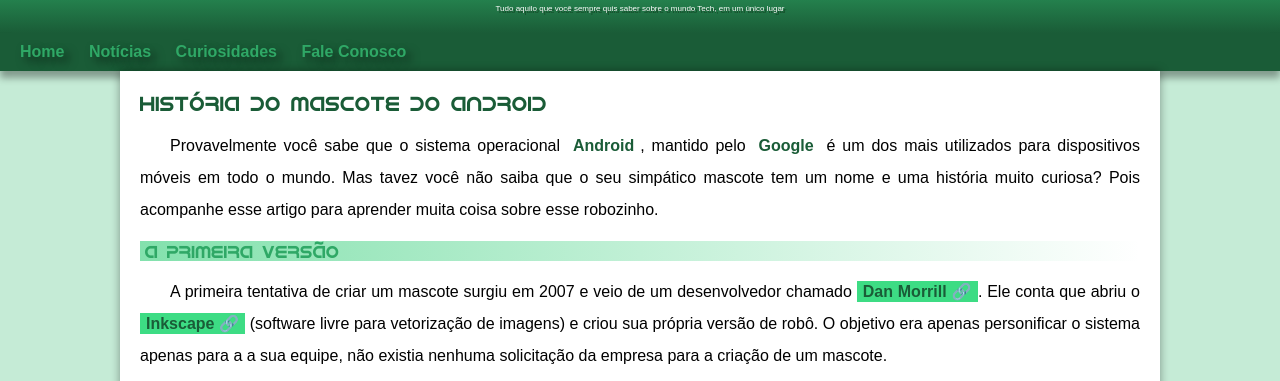
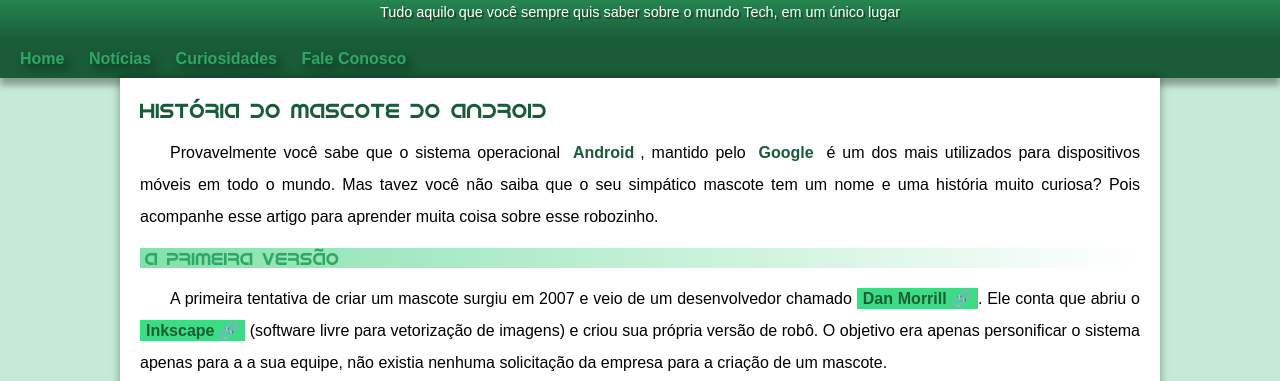
Before and after one commit to Alexandre-gusmao/html-css, a plain HTML site: page desafios/desafio0100/index.html in a window 1280 px wide. Shown: the part 84-465 px from the top of the page. Drawn offline with Linux system fonts and the light colour scheme.

Commit message:
Update style.css
melhorando tamanho header p

```diff
--- a/desafios/desafio0100/estilo/style.css
+++ b/desafios/desafio0100/estilo/style.css
@@ -76,7 +76,7 @@ font-size: 1.5;}
 header p {
     color: white;
     font-family: var(--fontepadrao);
-    font-size: 0.5em; /* Verifique se esse tamanho é adequado */
+    font-size: 0.9em; /* Ajuste para melhorar a legibilidade */
     max-width: 600px;
     margin: auto;
     padding: 0 10px 20px; /* Combinação de padding */
```
